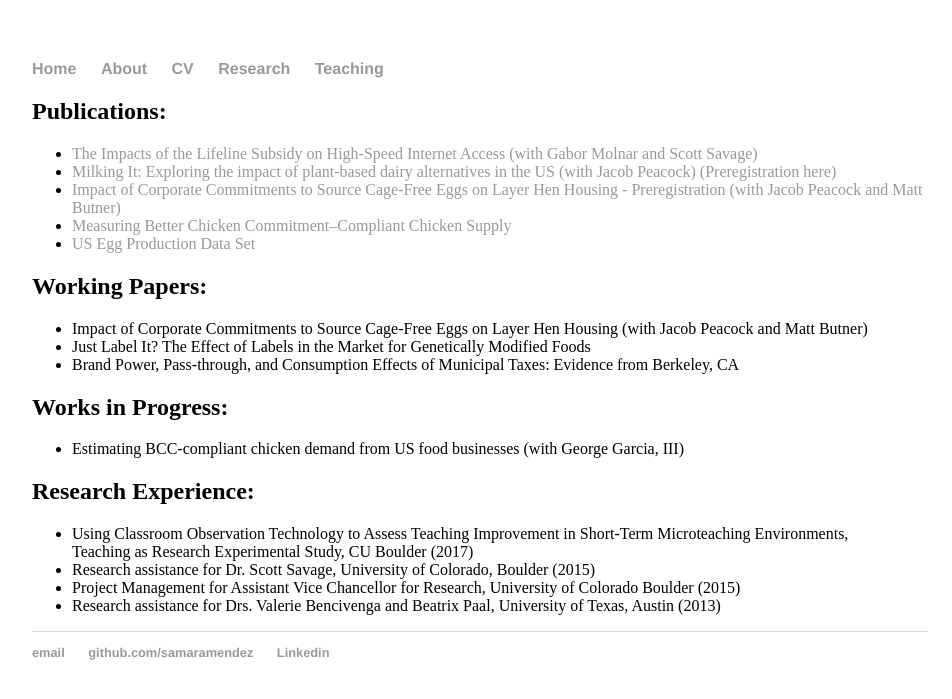
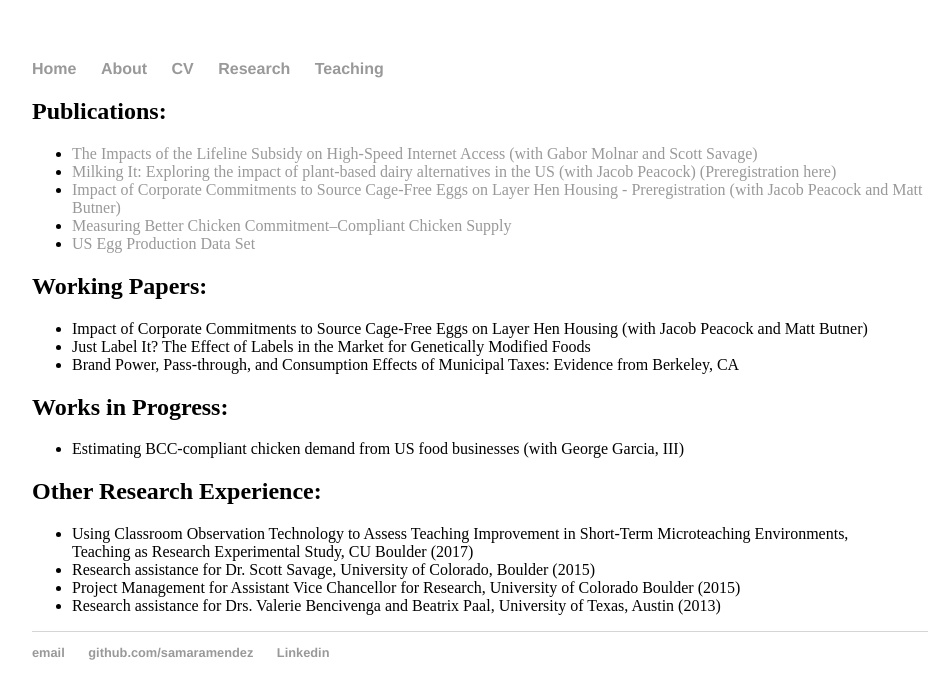
Before and after one commit to samaramendez/samaramendez.github.io, a Jekyll site: the page built from research/index.html, in a window 1280 px wide. Shown: the top 699 px of the page, without its empty margins (160-1112 px from the left). Built offline with Jekyll 4.4.1, drawn with Linux system fonts in a browser that asks for light colours.

Commit message:
Update index.html

```diff
--- a/research/index.html
+++ b/research/index.html
@@ -24,7 +24,7 @@ title: Samara Mendez
 		<li>Estimating BCC-compliant chicken demand from US food businesses (with George Garcia, III) </li>
 		</ul>
 
-		<h2> Research Experience: </h2>
+		<h2> Other Research Experience: </h2>
 		<ul>
 		<li> Using Classroom Observation Technology to Assess Teaching Improvement in Short-Term Microteaching Environments, <br> Teaching as Research Experimental Study, CU Boulder (2017) </li>
    		<li>Research assistance for Dr. Scott Savage, University of Colorado, Boulder (2015) </li>
```
